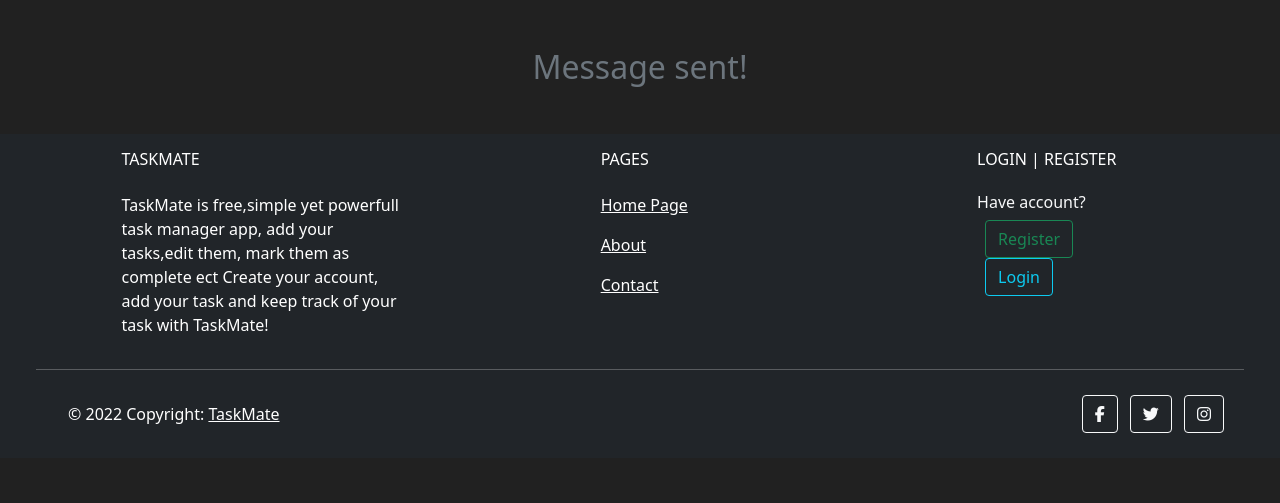
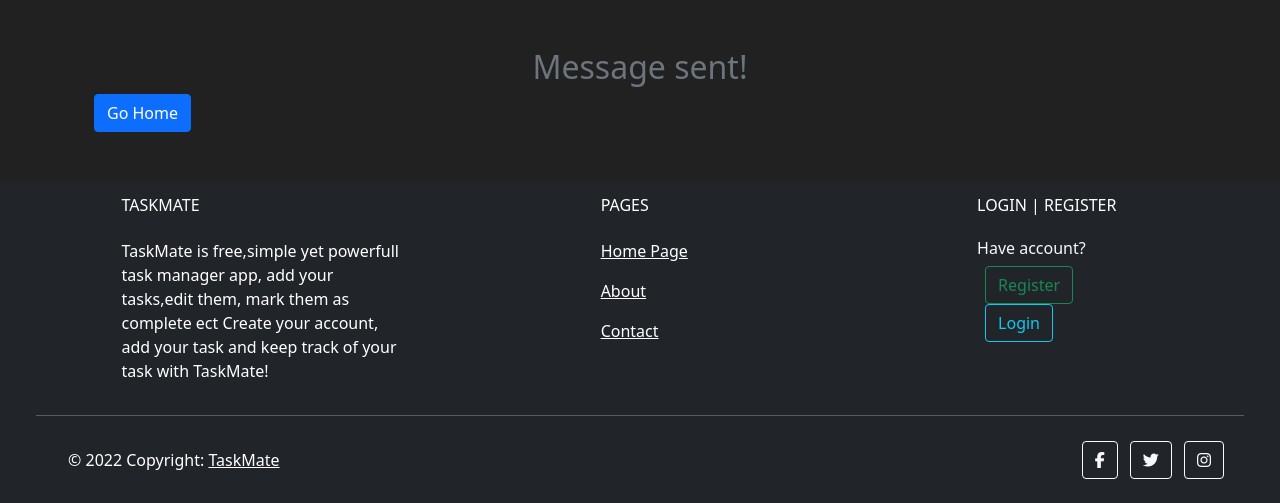
Before and after one commit to TonnyG95/TaskMate, a Django app: template templates/todo_app/message_sent.html in a window 1280 px wide. Shown: the part 131-634 px from the top of the page. Run offline with Django 3.2, Linux system fonts and the light colour scheme; the template is opened without the code that fills it, so the values that code supplies are empty; some libraries are stand-ins or nearby versions.

Commit message:
fixed contact form

```diff
--- a/templates/todo_app/message_sent.html
+++ b/templates/todo_app/message_sent.html
@@ -9,6 +9,7 @@
 
 <div class="container">
   <h2 class="text-muted text-center mt-5">Message sent!</h2>
+  <a class=" btn btn-primary" href="{% url 'index' %}">Go Home</a>
 
 
   </div>
```
Also changed, not shown: README.md.
